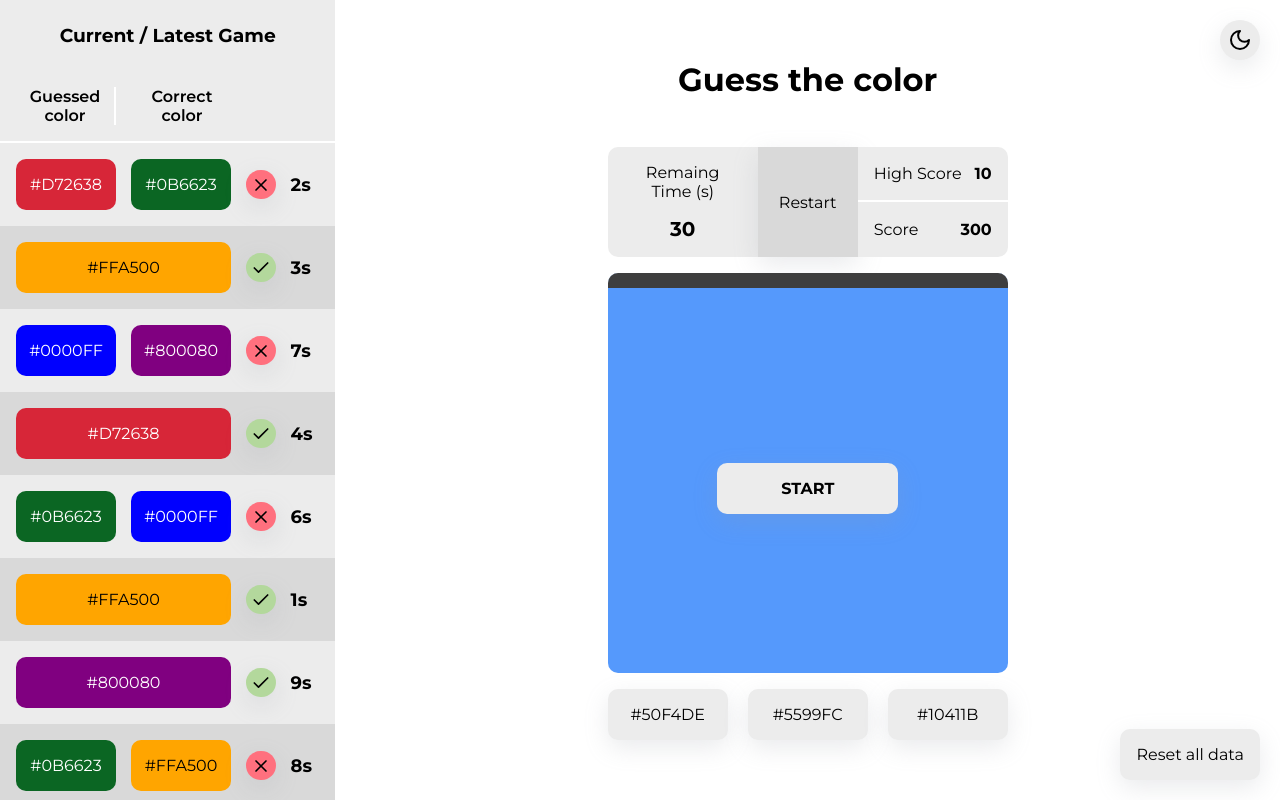
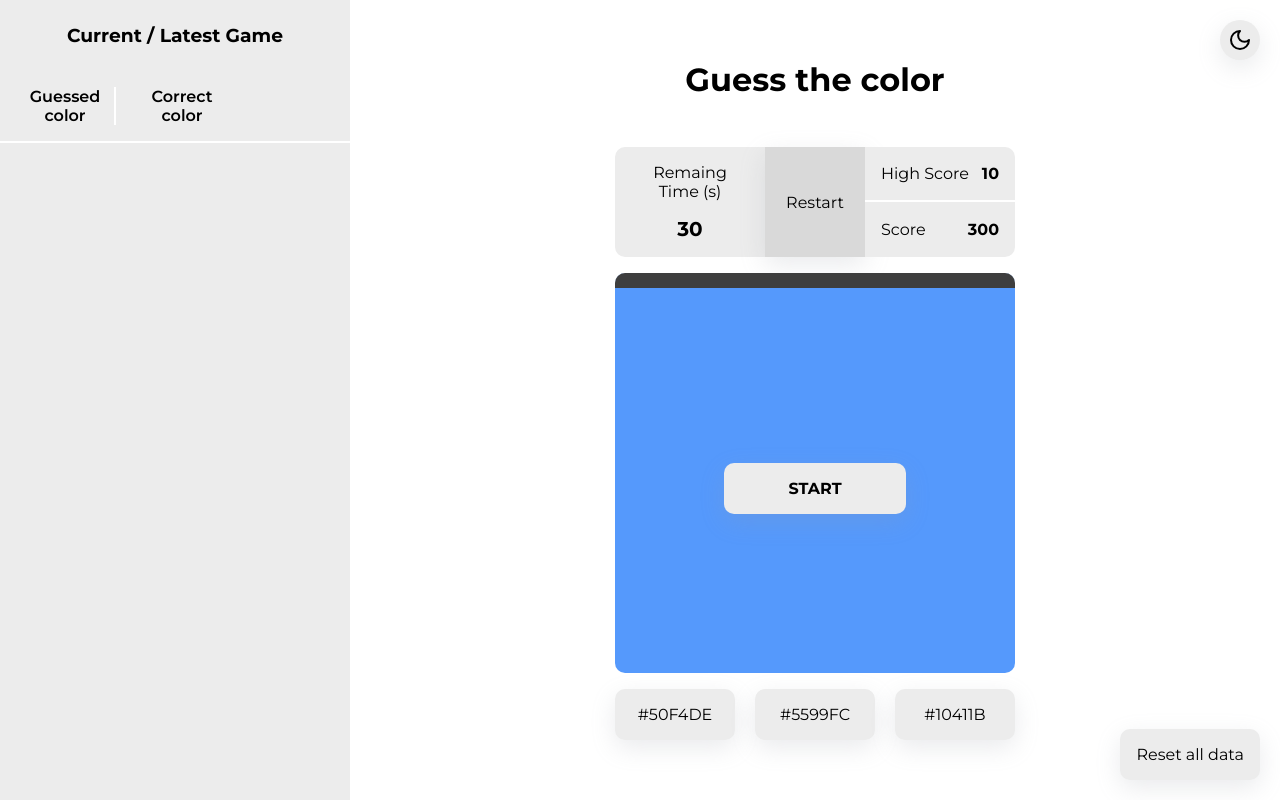
Before and after one commit to DemetrioG/guess-the-color, a Next.js app: page / in a window 1280 px wide. Built offline with nearby package versions, Linux system fonts and the light colour scheme.

Commit message:
feat: itens da sidebar baseados no contexto

```diff
--- a/src/components/Sidebar/index.tsx
+++ b/src/components/Sidebar/index.tsx
@@ -4,11 +4,23 @@ import { Check, X } from "lucide-react";
 import { useTheme } from "styled-components";
 import { ColorProps, ItemProps } from "./types";
 import { When } from "../When";
+import { useContext } from "react";
+import { DataContext } from "@/context/data/dataContext";
 
 export const Sidebar = () => {
   const { theme }: IThemeProvider = useTheme();
+  const {
+    data: { sidebarList },
+  } = useContext(DataContext);
+
   return (
-    <VStack style={{ backgroundColor: theme?.secondary, height: "100vh" }}>
+    <VStack
+      style={{
+        backgroundColor: theme?.secondary,
+        height: "100vh",
+        minWidth: "350px",
+      }}
+    >
       <VStack
         style={{
           padding: "1.5rem",
@@ -43,18 +55,18 @@ export const Sidebar = () => {
         </div>
       </HStack>
       <VStack style={{ overflow: "auto" }}>
-        {data.map((item, i) => (
-          <Item key={item.guessed} data={{ ...item, index: i }} />
+        {sidebarList.map((item, i) => (
+          <Item key={item.guessed} data={item} index={i} />
         ))}
       </VStack>
     </VStack>
   );
 };
 
-const Item = ({ data }: { data: ItemProps }) => {
+const Item = ({ data, index }: { data: ItemProps; index: number }) => {
   const { theme }: IThemeProvider = useTheme();
   const rightColor = data.color === data.guessed;
-  const isEven = data.index % 2 === 0;
+  const isEven = index % 2 === 0;
 
   return (
     <HStack
@@ -124,56 +136,3 @@ function getContrastColor(hex: string) {
   const contrastColor = luminance > 0.5 ? "#000000" : "#FFFFFF";
   return contrastColor;
 }
-
-const data = [
-  {
-    guessed: "#D72638",
-    color: "#0B6623",
-    time: 2,
-  },
-  {
-    guessed: "#FFA500",
-    color: "#FFA500",
-    time: 3,
-  },
-  {
-    guessed: "#0000FF",
-    color: "#800080",
-    time: 7,
-  },
-  {
-    guessed: "#D72638",
-    color: "#D72638",
-    time: 4,
-  },
-  {
-    guessed: "#0B6623",
-    color: "#0000FF",
-    time: 6,
-  },
-  {
-    guessed: "#FFA500",
-    color: "#FFA500",
-    time: 1,
-  },
-  {
-    guessed: "#800080",
-    color: "#800080",
-    time: 9,
-  },
-  {
-    guessed: "#0B6623",
-    color: "#FFA500",
-    time: 8,
-  },
-  {
-    guessed: "#800080",
-    color: "#D72638",
-    time: 10,
-  },
-  {
-    guessed: "#D72638",
-    color: "#0000FF",
-    time: 5,
-  },
-];
--- a/src/components/Sidebar/types.ts
+++ b/src/components/Sidebar/types.ts
@@ -4,7 +4,6 @@ export interface ItemProps {
   guessed: string;
   color: string;
   time: number;
-  index: number;
 }
 
 export interface ColorProps {
--- a/src/context/data/dataContext.tsx
+++ b/src/context/data/dataContext.tsx
@@ -1,15 +1,18 @@
+import { ItemProps } from "@/components/Sidebar/types";
 import React, { createContext, useState } from "react";
 
 interface IData {
   started: boolean;
   globalTimer: number;
   sessionTimer: number;
+  sidebarList: ItemProps[] | [];
 }
 
 export const initialDataState: IData = {
   started: false,
   globalTimer: 30,
   sessionTimer: 10,
+  sidebarList: [],
 };
 
 export const DataContext = createContext<{
```
